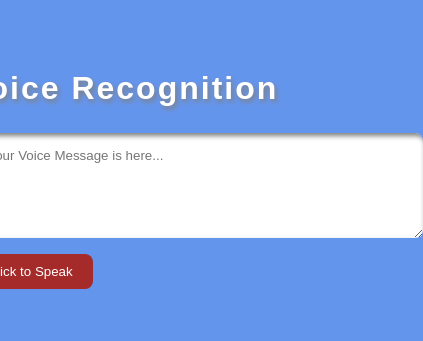
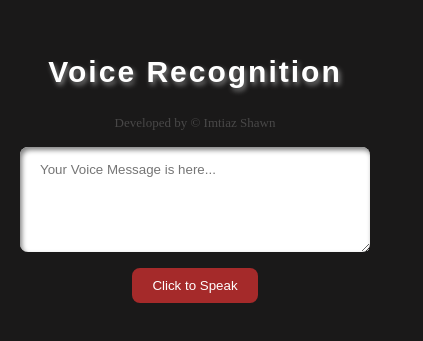
Before and after one commit to imtiazshawn/Speech-recognition-by-vanilla-JavaScript, a plain HTML site: page index.html in a window 390 px wide. Shown: the part 243-584 px from the top of the page, 423 px wide, since content can reach past the window. Drawn offline with Linux system fonts and the light colour scheme.

Commit message:
mobile responsive

```diff
--- a/index.html
+++ b/index.html
@@ -10,6 +10,7 @@
 <body>
     <div class="container">
         <h1>Voice Recognition</h1>
+        <p>Developed by &copy; Imtiaz Shawn</p>
         <textarea name="" id="speechToText" cols="50" rows="5" placeholder="Your Voice Message is here..."></textarea>
         <button onclick="voice()">Click to Speak</button>
     </div>
--- a/style.css
+++ b/style.css
@@ -5,7 +5,7 @@
 }
 
 body{
-    background: cornflowerblue;
+    background: rgb(26, 25, 25);
     width: 100%;
     height: 100vh;
     display: flex;
@@ -27,7 +27,7 @@ textarea{
     text-align: justify;
     border: 0;
     outline: 0;
-    color: red;
+    color: rgb(26, 25, 25);
     box-shadow: inset 2px 3px 5px grey;
     border-radius: 8px;
 }
@@ -42,6 +42,12 @@ button{
     cursor: pointer;
 }
 
+p{
+    font-size: 13px;
+    color: white;
+    opacity: .2;
+}
+
 h1{
     color: white;
     font-family: sans-serif;
@@ -49,3 +55,15 @@ h1{
     text-shadow: 2px 3px 5px grey;
     letter-spacing: 2px;
 }
+
+@media screen and (max-width: 940px) {
+    .container{
+        align-items: center;
+    }
+    .container h1{
+        font-size: 30px;
+    }
+    .container textarea{
+        width: 350px;
+    }
+}
```
